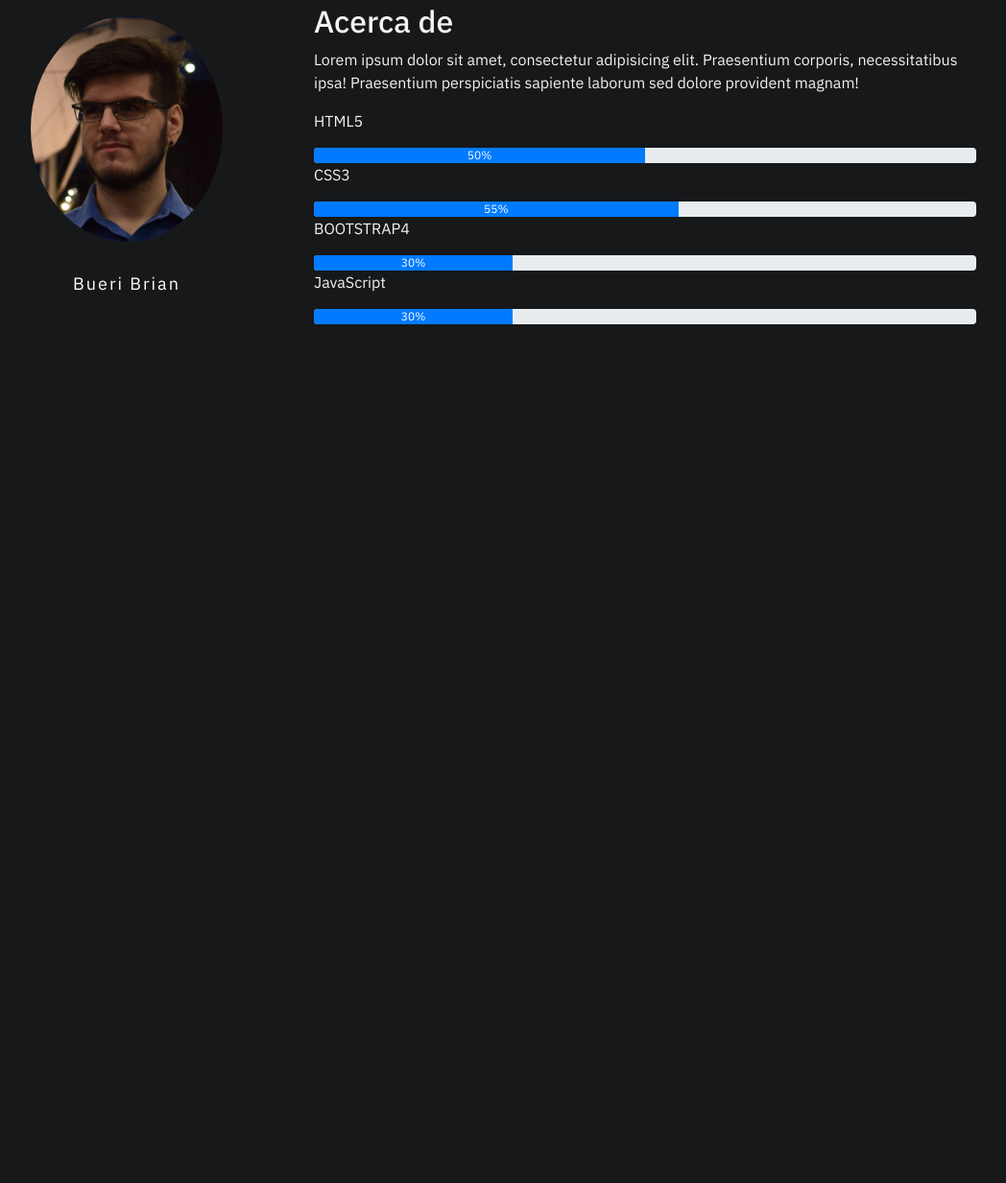
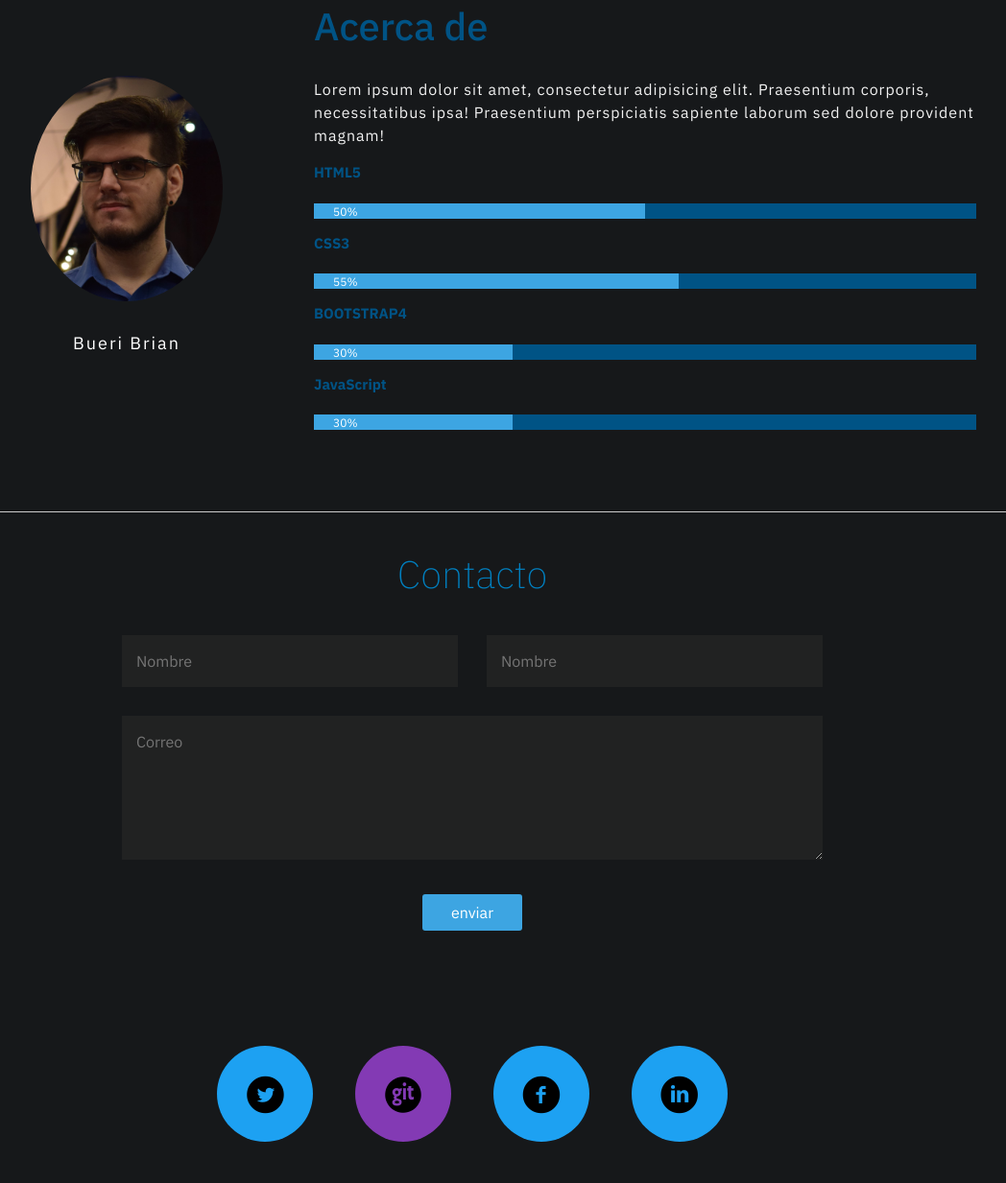
Before and after one commit to Bueribrian/Portafolio, a plain HTML site: page index.html in a window 1280 px wide. Shown: the part 1458-2691 px from the top of the page at 96% size, without its empty margins (148-1196 px from the left). Before the commit the page ends 1866 px from the top, so only its background shows below. Drawn offline with nearby package versions, Linux system fonts and the light colour scheme.

Commit message:
segundo commit proyecto termino solo faltan detalles

```diff
--- a/css/styles.css
+++ b/css/styles.css
@@ -135,3 +135,175 @@ max-height: 700px;
 	font-size: 18px;
 	letter-spacing: 2px;
 }
+.acerca-de .info .titulo{
+	color: #005385;
+	font-family: "IBM"
+	font-weight: 300;
+	font-size: 40px;
+	margin-bottom: 30px;
+
+}
+.acerca-de .info .resumen{
+	letter-spacing: 1px;
+
+}
+.acerca-de .info .label{
+	font-size:15px;
+	font-weight: 600;
+	color: #005385;
+	margin-bottom: 20px;
+
+}
+.acerca-de .info .progress-bar{
+	height: 17px;
+	background: #3da5e2;
+	line-height: 25px;
+	text-align: left;
+	padding-left: 20px;
+}
+
+.acerca-de .info .progress{
+	background: #005385;
+	border-radius: 0;
+	margin-bottom: 15px;
+}
+
+
+.contacto{
+	padding: 40px 0;
+	border-top: 1px solid #cbcbcb;
+	margin-bottom: 40px;
+
+}
+
+.contacto .titulo{
+	color:#0180c1;
+	font-family: 'IBM Plex Sans', sans-serif;
+	font-weight: 300;
+	font-size: 40px;
+	margin-bottom: 40px;
+	text-align: center;
+}
+.contacto .form-group{
+	margin-bottom: 0;
+
+}
+.formulario input[type="text"],
+.formulario input[type="email"],
+.formulario textarea{
+	padding: 15px;
+	border:none;
+	width: 100%;
+	color: white;
+	font-family: 'IBM Plex Sans', sans-serif;
+	margin-bottom: 30px;
+	background: rgba(40,40,40,.6);
+
+}
+
+.formulario textarea{
+	height: 150px;
+	min-height: 150px;
+	max-height: 250px;
+}
+.formulario .boton{
+	background: #3da5e2;
+	border: none;
+	padding: 7px 30px;
+	color: #fff;
+	font-family: 'IBM Plex Sans', sans-serif;
+	cursor: pointer;
+	width: auto;
+	border-radius: 3px;
+
+
+
+}
+.formulario .boton:hover{
+	background: black;
+}
+.redes-sociales{
+	padding: 40px 0;
+	margin-bottom: 40px;
+}
+.redes-sociales .icon{
+	width: 100px;
+	height: 100px;
+	font-size: 40px;
+	line-height: 100px;
+	text-align: center;
+	color: black;
+	display: inline-block;
+	margin: 0px 20px;
+	text-decoration:none;
+	border-radius: 100px;
+	transition: all .3s ease;
+}
+.redes-sociales .icon:hover{
+	width: 100px;
+	height: 100px;
+	font-size: 70px;
+	line-height: 100px;
+	text-align: center;
+	color: black;
+	display: inline-block;
+	margin: 0px 20px;
+	text-decoration:none;
+	border-radius: 100px;
+	transition: all .3s ease;
+}
+
+.redes-sociales .twitter{background: #1da1f2;}
+.redes-sociales .github{background:#833ab4  }
+.redes-sociales .facebook{background:#1da1f2 ;}
+.redes-sociales .linkedin{background:  white;}
+
+@media screen and (max-width: 1199px){
+
+}
+@media screen and (max-width: 991px){
+.logo{height: 76px;}
+.menu{min-height: 76px;}
+.menu a{width: 100%;}
+.menu a div{width: 100%;}
+.portafolio .galeria .contenedor-imagen:nth-child(1){order: 5;}
+.portafolio .galeria .contenedor-imagen:nth-child(2){order: 1;}
+.portafolio .galeria .contenedor-imagen:nth-child(3){order: 3;}
+.portafolio .galeria .contenedor-imagen:nth-child(4){order: 4;}
+.portafolio .galeria .contenedor-imagen:nth-child(5){order: 1;}
+.portafolio .galeria .contenedor-imagen:nth-child(6){order: 3;}
+.portafolio .galeria .contenedor-imagen:nth-child(7){order: 7;}
+
+.modal-dialog{
+	width: 70%;
+}
+#imagen-modal{
+	width: 100%;
+	position: absolute;
+	top:150px;
+}
+}
+@media screen and (max-width: 575px){
+	header{
+		margin-top: 0;
+		text-align:center;
+	}
+	header .logo h2,
+	header .logo p{
+		font-size: 13px;
+
+	}
+	.redes-sociales .icon{
+		width: 65px;
+		height: 65px;
+		line-height: 65px;
+		font-size: 35px;
+	}
+	.redes-sociales .icon:hover{
+		width: 65px;
+		height: 65px;
+		line-height: 65px;
+		font-size: 45px;
+	}
+
+}
--- a/index.html
+++ b/index.html
@@ -19,19 +19,19 @@
 					<p>Desarrollador Web</p>
 				</div>
 				<nav class="col-md-12 col-lg-auto menu d-flex align-items-stretch flex-wrap flex-sm-nowrap">
-					<a href="" class="c-1 d-flex align-items-center">
+					<a href="#portafolio-id" class="c-1 d-flex align-items-center">
 						<div class="d-flex flex-column text-center">
 							<span>Portafolio</span>
 							<i class="icono icon-briefcase"></i>
 						</div>
 					</a>
-					<a href="" class="c-2 d-flex align-items-center">
+					<a href="#acerca-de-id" class="c-2 d-flex align-items-center">
 						<div class="d-flex flex-column text-center">
 							<span>Acerca de</span>
 							<i class="icono icon-user"></i>
 						</div>
 					</a>
-					<a href="" class="c-3 d-flex align-items-center">
+					<a href="#contacto-id" class="c-3 d-flex align-items-center">
 						<div class="d-flex flex-column text-center">
 							<span>Contacto</span>
 							<i class="icono icon-mail"></i>
@@ -75,10 +75,10 @@
 		<div class="container">
 			<div class="row portafolio">
 				<div class="col">
-					<h2 class="titulo">Portafolio</h2>
+					<h2 id="portafolio-id" class="titulo">Portafolio</h2>
 			</div>
 			<div class="row galeria justify-content-center">
-				<div class="contenedor-imagen col-6 col-lg-4">
+				<div  class="contenedor-imagen col-6 col-lg-4">
 					<a href="#" data-toggle="modal" data-target="#modal">
 						<img src="img/galeria.jpeg" alt="" class="img-fluid imagen">
 					</a>
@@ -135,10 +135,10 @@
 			<div class="row acerca-de align-items-center">
 				<div class="col-12 col-lg-4 foto">
 					<img src="img/caradept.jpg" height="200" width="200" alt="" class="perfil img-fluid">
-					<p class="nombre">Bueri Brian</p>
+					<p  class="nombre">Bueri Brian</p>
 				</div>
 				<div class="col-12 col-lg-8 info">
-					<h2 class="titulo">Acerca de</h2>
+					<h2 class="titulo" id="acerca-de-id">Acerca de</h2>
 					<p class="resumen">Lorem ipsum dolor sit amet, consectetur adipisicing elit. Praesentium corporis, necessitatibus ipsa! Praesentium perspiciatis sapiente laborum sed dolore provident magnam!</p>
 					<p class="label">HTML5</p>
 					<div class="progress">
@@ -159,8 +159,39 @@
 
 				</div>
 			</div>
+			<div class="row contacto justify-content-center">
+				<div class="col-12 col-lg-8">
+					<h2 id="contacto-id" class="titulo">Contacto</h2>
+					<form action="" class="formulario">
+						<div class="form-group row">
+							<div class="col-12 col-md-6">
+								<input type="text" class="" id="nombre" placeholder="Nombre">
+							</div>
+							<div class="col-12 col-md-6">
+								<input type="email" class="" id="correo" placeholder="Nombre">
+							</div>
+						</div>
+						<textarea name="" id="" placeholder="Correo"></textarea>
+						<div class="form-group d-flex justify-content-center">
+							<input type="submit" class="boton" value="enviar">
+						</div>
+					</form>
+				</div>
+			</div>
 		</div>
 	</main>
+	<footer>
+		<div class="container">
+			<div class="row redes-sociales justify-content-center">
+				<div class="col-auto">
+					<a href="" class="icon icon-twitter-circled twitter"></a>
+					<a href="" class="icon icon-github-circled-alt github"></a>
+					<a href="" class="icon icon-facebook-circled facebook"></a>
+					<a href="" class="icon icon-linkedin-circled facebook"></a>
+				</div>
+			</div>
+		</div>
+	</footer>
 
 
 
```
